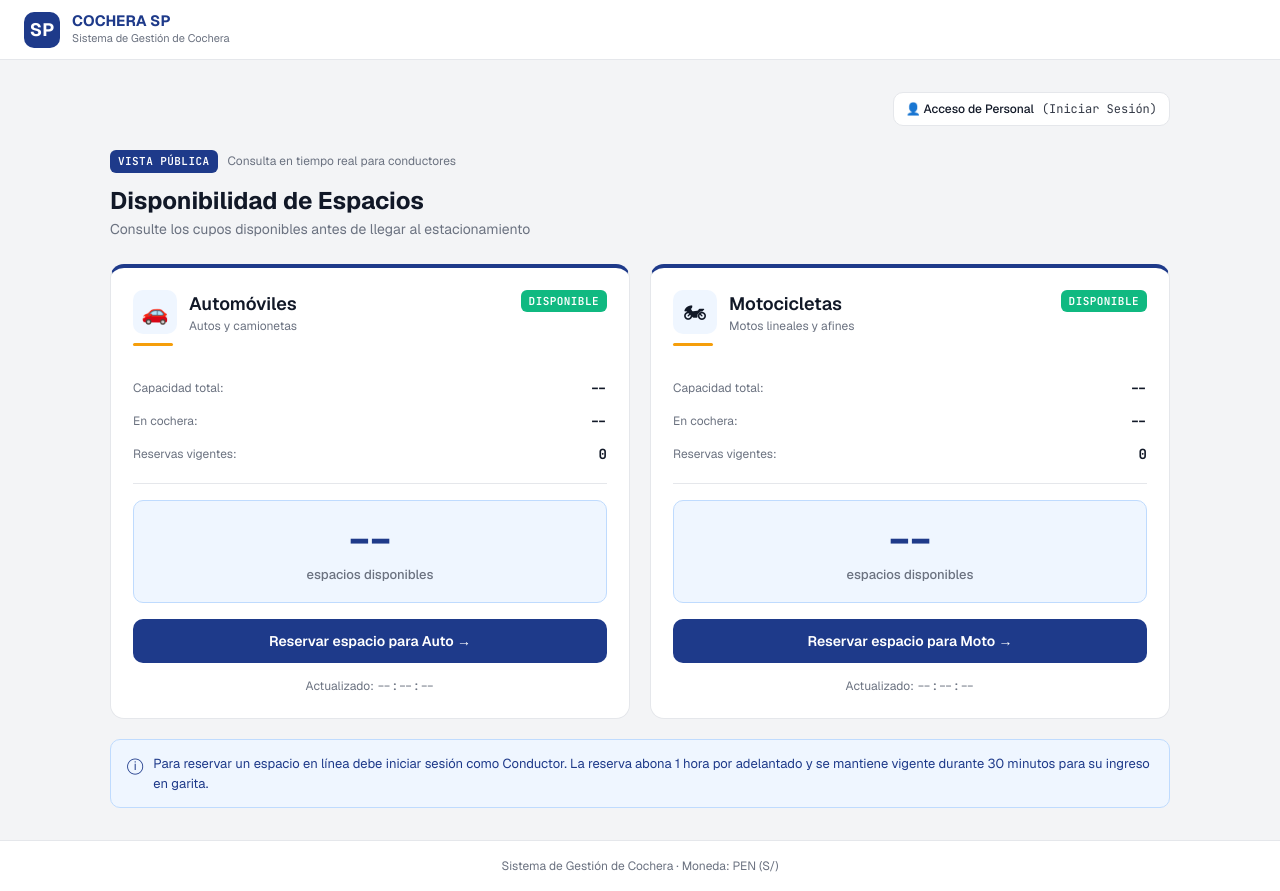
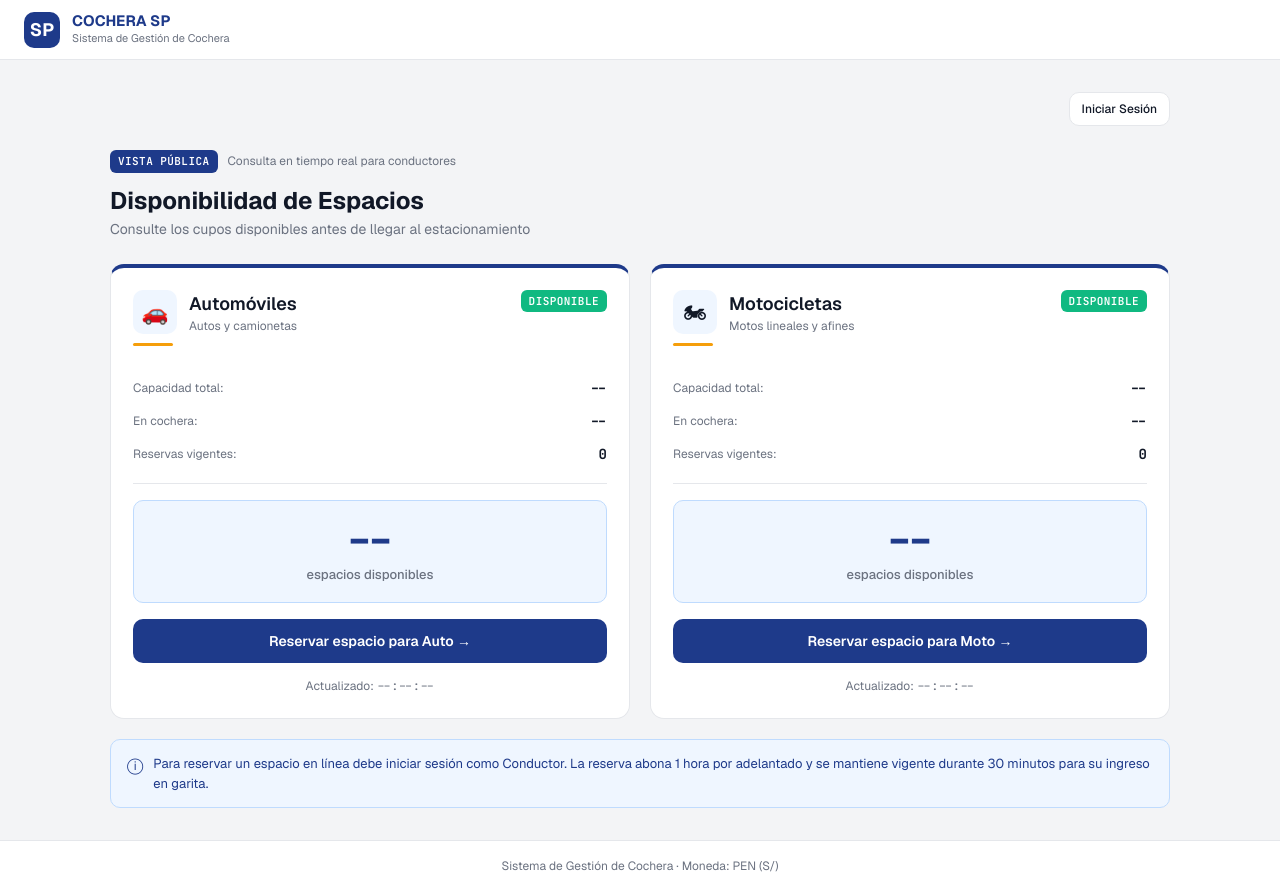
Before and after one commit to anthonyepv-ctrl/Sistema_Estacionamiento, a website: page public/index.html in a window 1280 px wide. Drawn offline with nearby package versions, Linux system fonts and the light colour scheme; no server answers.

Commit message:
fix(ui): simplificar boton publico a Iniciar Sesion sin exponer acceso interno (UPAO-21)

```diff
--- a/public/index.html
+++ b/public/index.html
@@ -1207,8 +1207,7 @@
     <section id="view-disponibilidad" class="view-section active">
       <div class="view-top-bar" style="display: flex; justify-content: flex-end; margin-bottom: 1.5rem;">
         <button type="button" class="btn btn-secondary btn-sm" id="btn-volver-disponibilidad" style="display: inline-flex; align-items: center; gap: 0.5rem; font-weight: 500;">
-          <span>👤 Acceso de Personal</span>
-          <span class="mono" style="font-size: 0.75rem; opacity: 0.85;">(Iniciar Sesión)</span>
+          <span>Iniciar Sesión</span>
         </button>
       </div>
 
--- a/public/js/disponibilidad.js
+++ b/public/js/disponibilidad.js
@@ -241,7 +241,7 @@
       if (btnVolverDisponibilidad) {
         btnVolverDisponibilidad.innerHTML = haySesionActiva()
           ? '← Volver al Menú Principal'
-          : '<span>👤 Acceso de Personal</span> <span class="mono" style="font-size: 0.75rem; opacity: 0.85;">(Iniciar Sesión)</span>';
+          : '<span>Iniciar Sesión</span>';
       }
     },
     detener: () => {
```
